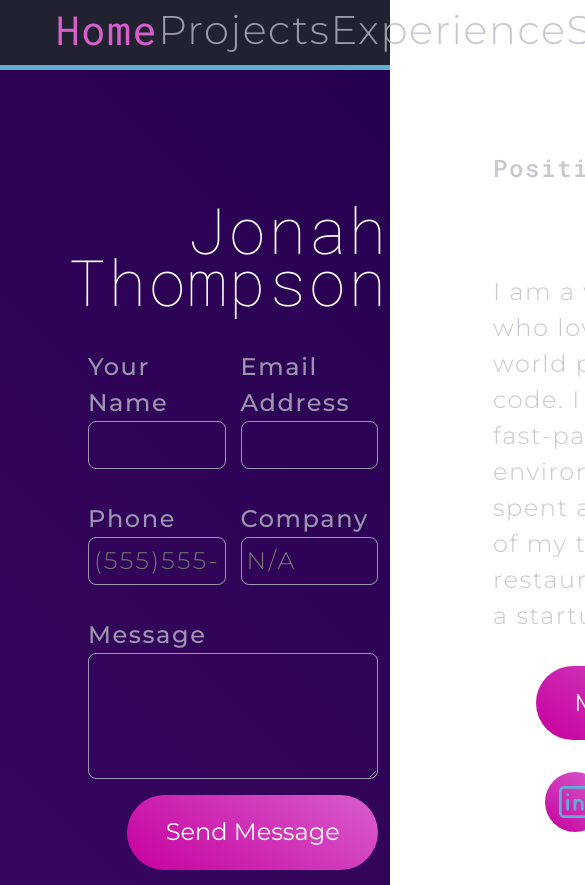
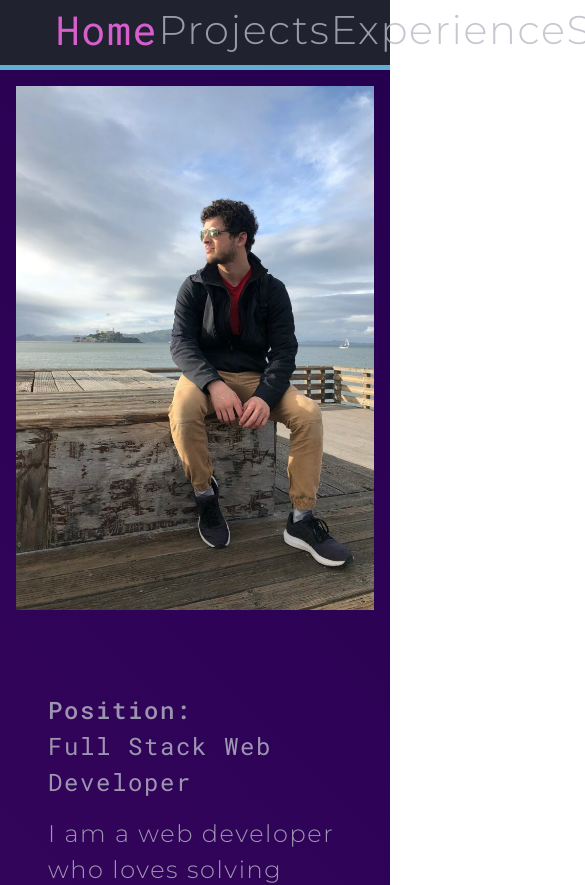
Before and after one commit to jnhthomp/Portfolio, a React (Create React App) app: page / in a window 390 px wide. Shown: the top 885 px of the page, 585 px wide, since content can reach past the window. Built offline with nearby package versions, Linux system fonts and the light colour scheme.

Commit message:
About Section mobile adjustments

```diff
--- a/src/Components/AboutSection/AboutDescription/AboutDescription.module.css
+++ b/src/Components/AboutSection/AboutDescription/AboutDescription.module.css
@@ -13,7 +13,7 @@
   margin-bottom: 1rem;
   font-size: 1.75rem;
   font-family: var(--ff-header);
-  color: var(--clr-text-200)
+  color: var(--clr-text-200);
 }
 
 .positionDescription > h3 {
@@ -48,3 +48,9 @@
   display: flex;
   justify-content: center;
 }
+
+@media screen and (max-width: 1580px) {
+  .positionDescription {
+    flex-direction: column;
+  }
+}
--- a/src/Components/AboutSection/AboutSection.jsx
+++ b/src/Components/AboutSection/AboutSection.jsx
@@ -29,11 +29,11 @@ const AboutSection = (props) => {
       {/* End About-Left */}
       {/* Start About-Center */}
       <div className={`${classes.heroContainer} ${classes.container}`}>
-        <Hero heroImg={heroImg} />
+        <Hero heroImg={heroImg} className={classes.heroImg}/>
       </div>
       {/* End About-Center */}
       {/* Start About-Right */}
-      <div className={classes.container}>
+      <div className={`${classes.descriptionContainer} ${classes.container}`}>
         <AboutDescription />
       </div>
     </div>
--- a/src/Components/AboutSection/AboutSection.module.css
+++ b/src/Components/AboutSection/AboutSection.module.css
@@ -34,3 +34,43 @@
 .formContainer {
   padding: 10px 10px 10px 20px;
 }
+
+@media screen and (max-width: 1542px) {
+  div.aboutSectionLayout > div.heroContainer {
+    display:none;
+  }
+}
+
+@media screen and (max-width: 1056px) {
+  div.aboutSectionLayout {
+    flex-direction: column;
+  }
+
+  div.aboutSectionLayout > div.formContainer {
+    order: 3;
+  }
+
+  div.aboutSectionLayout>div.heroContainer {
+    display: flex;
+    order: 1;
+  }
+  div.aboutSectionLayout>div.descriptionContainer {
+    order: 2;
+    margin-bottom: -10%;
+  }
+
+  div.aboutSectionLayout>div.formContainer>div.title>h1 {
+    text-align: center;
+    display: none;
+  }
+}
+
+@media screen and (max-width: 650px) {
+  div.aboutSectionLayout {
+    padding: 1rem;
+  }
+
+  .formContainer {
+    padding: 0;
+  }
+}
--- a/src/Components/AboutSection/ContactForm/ContactForm.jsx
+++ b/src/Components/AboutSection/ContactForm/ContactForm.jsx
@@ -4,6 +4,8 @@ import Button from '../../../UI/Button/Button';
 
 const ContactForm = (props) => {
   // TODO: Add nicer form features and custom form hook (see jtdev-component-library)
+
+  // TODO: Add form handling: https://www.netlify.com/blog/2017/07/20/how-to-integrate-netlifys-form-handling-in-a-react-app/
 
   return (
     <form className={classes.contactForm} netlify>
@@ -28,7 +30,7 @@ const ContactForm = (props) => {
         </div>
       </div>
       <label htmlFor='messageInput'>Message</label>
-      <textarea id='messageInput' type='text' className={classes.textInput} />
+      <textarea id='messageInput' type='text' className={classes.textInput} placeholder="How can I help with your next website, company, or business?"/>
       <div className={classes.btnPos}>
         <Button buttonAction={props.onFormSubmit}><span className={classes.btnText}>Send Message</span></Button>
       </div>
--- a/src/Components/AboutSection/ContactForm/ContactForm.module.css
+++ b/src/Components/AboutSection/ContactForm/ContactForm.module.css
@@ -3,6 +3,7 @@
   display: flex;
   flex-direction: column;
   justify-content: center;
+  max-width: 100%;
 }
 
 .formLine {
@@ -29,7 +30,7 @@
   width: 100%;
   border: 1px solid var(--clr-text-200);
   border-radius: 8px;
-  max-width: 100%;
+  max-width: 1130px;
   max-height: 25vh;
   font-size: 1.5rem;
   font-weight: 300;
@@ -53,3 +54,16 @@
 .btnText {
   font-size: 1.5rem;
 }
+
+
+@media screen and (max-width: 1542px) {
+  .contactForm .btnPos {
+      justify-content: center;
+    }
+}
+
+@media screen and (max-width: 572px) {
+  .formLine {
+    flex-direction: column;
+  }
+}
--- a/src/Components/AboutSection/Hero/Hero.jsx
+++ b/src/Components/AboutSection/Hero/Hero.jsx
@@ -4,7 +4,7 @@ import classes from './Hero.module.css';
 const Hero = (props) => {
 
   return (
-    <img src={props.heroImg} alt="Myself and my dog on a walk in Griffith Park" className={classes.round} />
+    <img src={props.heroImg} alt="Myself and my dog on a walk in Griffith Park" className={classes.heroImg} />
   )
 }
 
--- a/src/Components/AboutSection/Hero/Hero.module.css
+++ b/src/Components/AboutSection/Hero/Hero.module.css
@@ -1,3 +1,8 @@
 .round {
   border-radius: 5px;
 }
+
+.heroImg {
+  width: auto;
+  height: 100%;
+}
```
